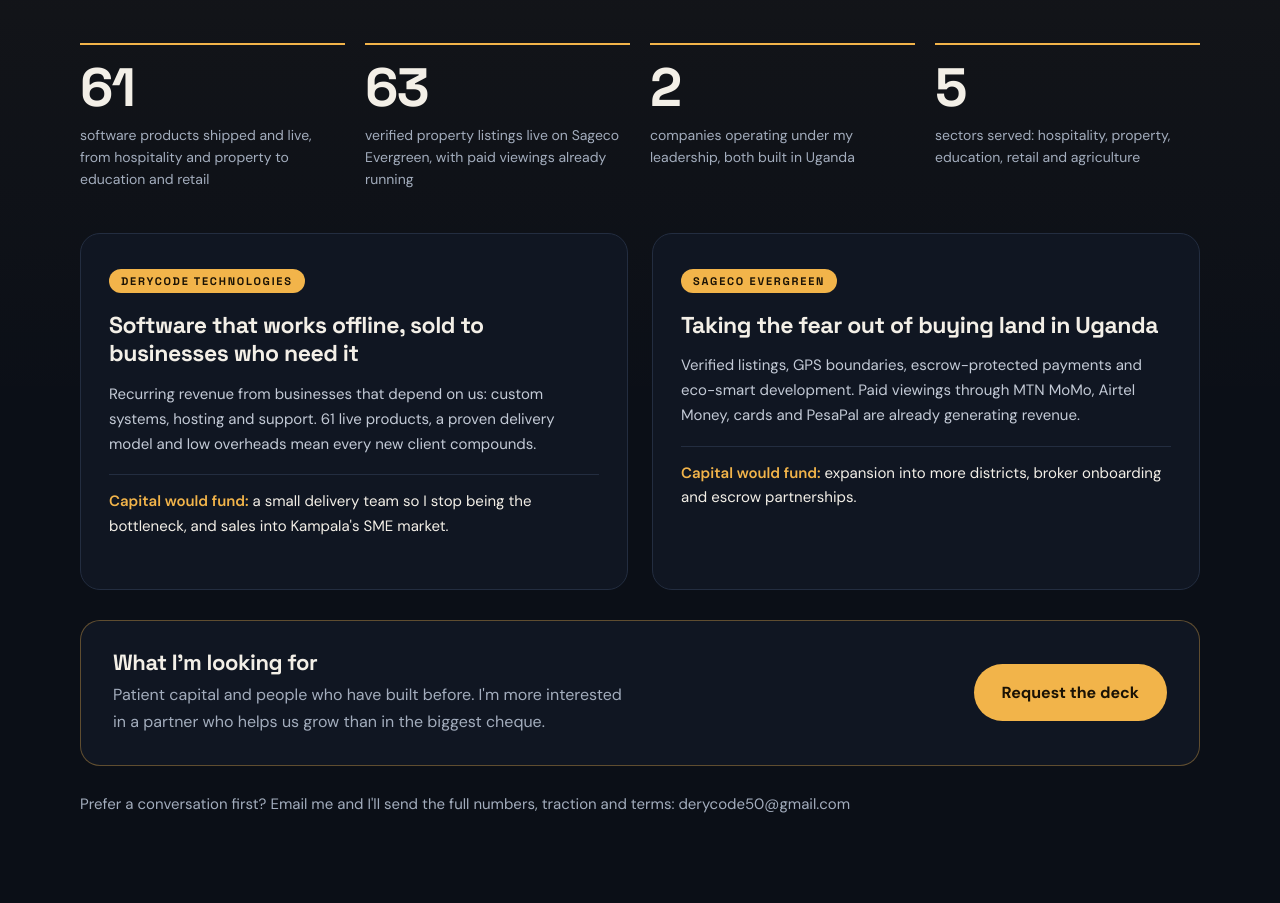
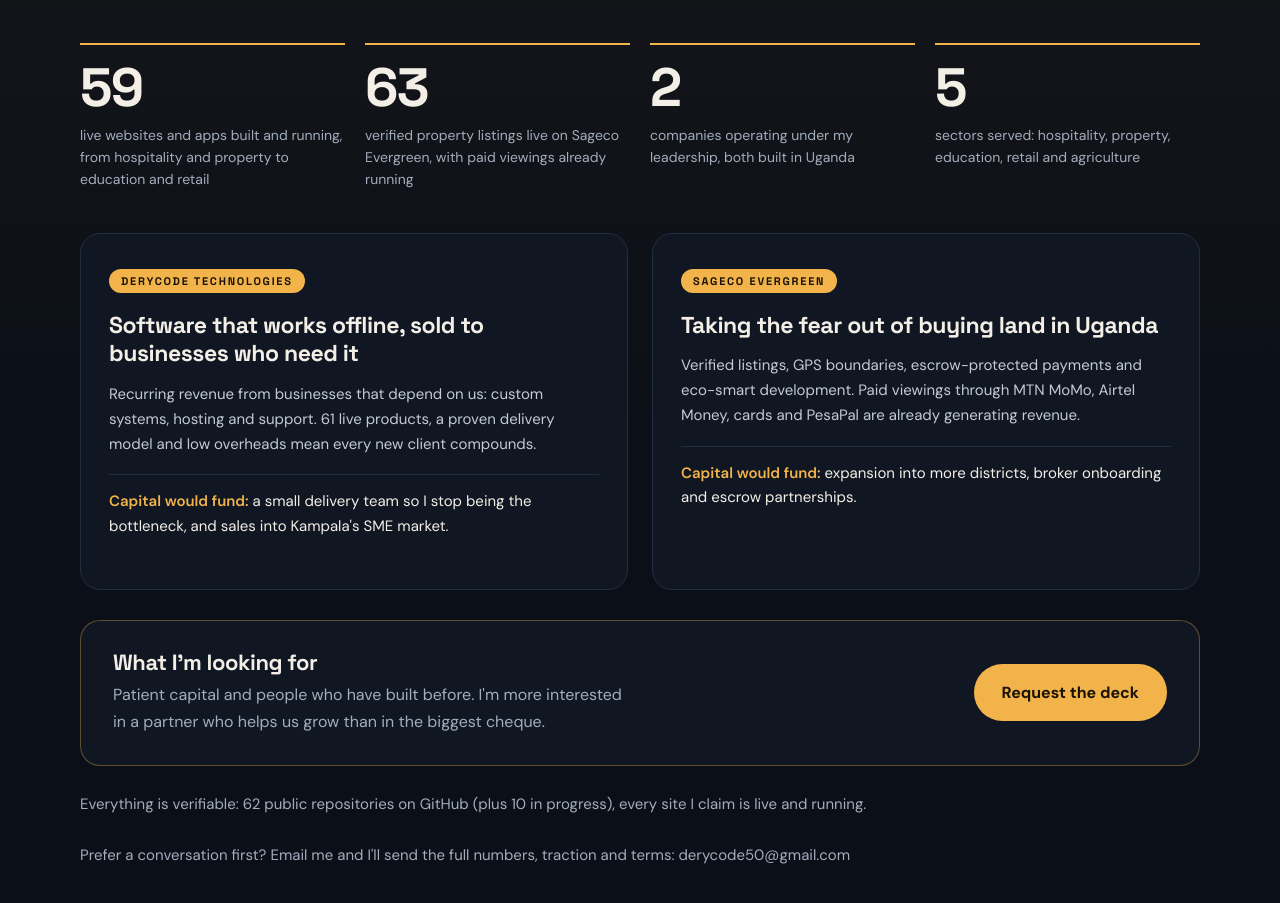
Before and after one commit to asiimwe3/derick-personal-website, a plain HTML site: page index.html in a window 1280 px wide. Shown: the part 4049-4952 px from the top of the page. Drawn offline with Linux system fonts and the light colour scheme; no server answers.

Commit message:
Correct project numbers: 59 live sites, 62 public repos

```diff
--- a/index.html
+++ b/index.html
@@ -121,7 +121,7 @@
   </div>
 
   <div class="stats">
-   <div><b>61</b><span>software products shipped and live, from hospitality and property to education and retail</span></div>
+   <div><b>59</b><span>live websites and apps built and running, from hospitality and property to education and retail</span></div>
    <div><b>63</b><span>verified property listings live on Sageco Evergreen, with paid viewings already running</span></div>
    <div><b>2</b><span>companies operating under my leadership, both built in Uganda</span></div>
    <div><b>5</b><span>sectors served: hospitality, property, education, retail and agriculture</span></div>
@@ -149,6 +149,7 @@
    </div>
    <a class="ask-btn" href="mailto:derycode50@gmail.com?subject=Investing%20in%20DeryCode%20and%20Sageco%20Evergreen">Request the deck</a>
   </div>
+  <p class="side">Everything is verifiable: 62 public repositories on GitHub (plus 10 in progress), every site I claim is live and running.</p>
   <p class="side">Prefer a conversation first? Email me and I'll send the full numbers, traction and terms: derycode50@gmail.com</p>
  </div>
 </section>
```
